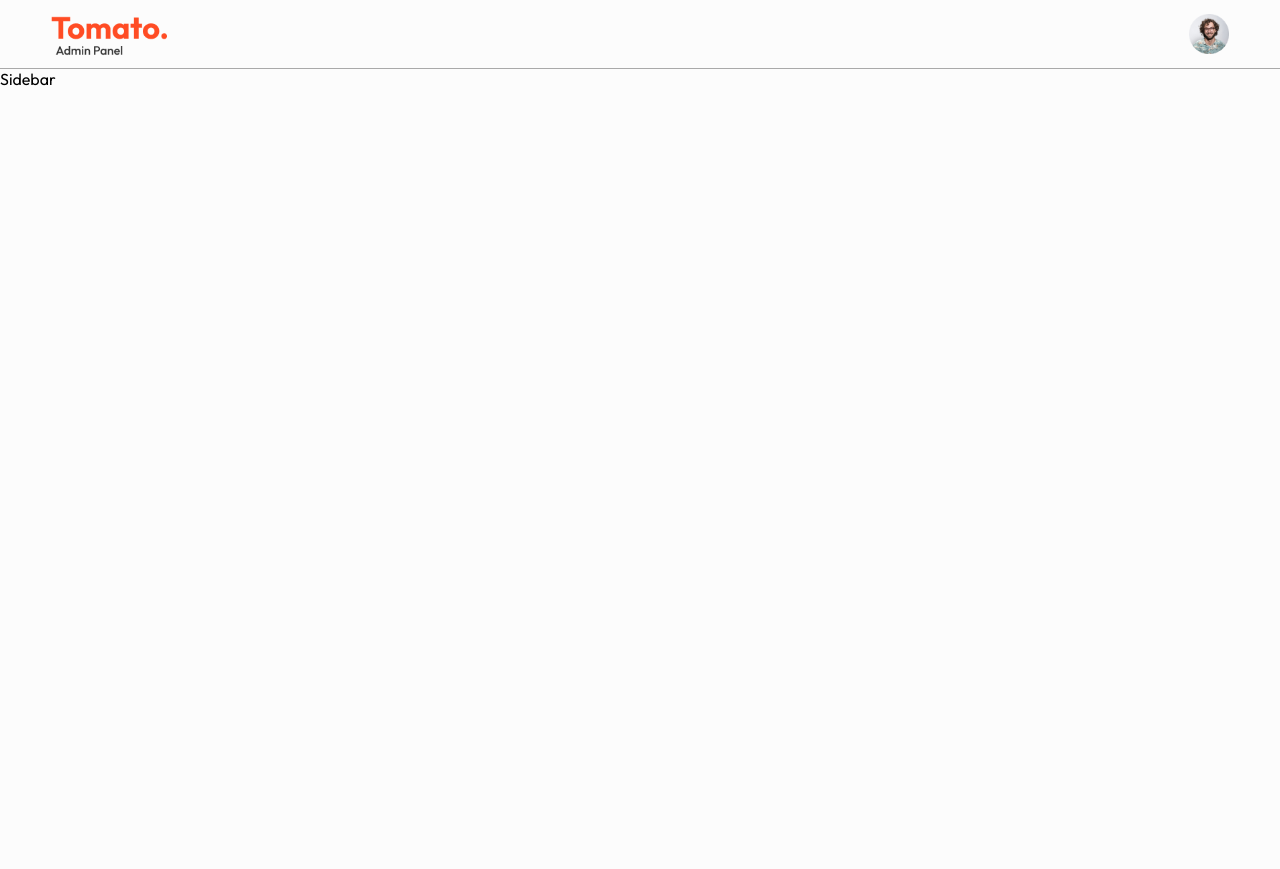
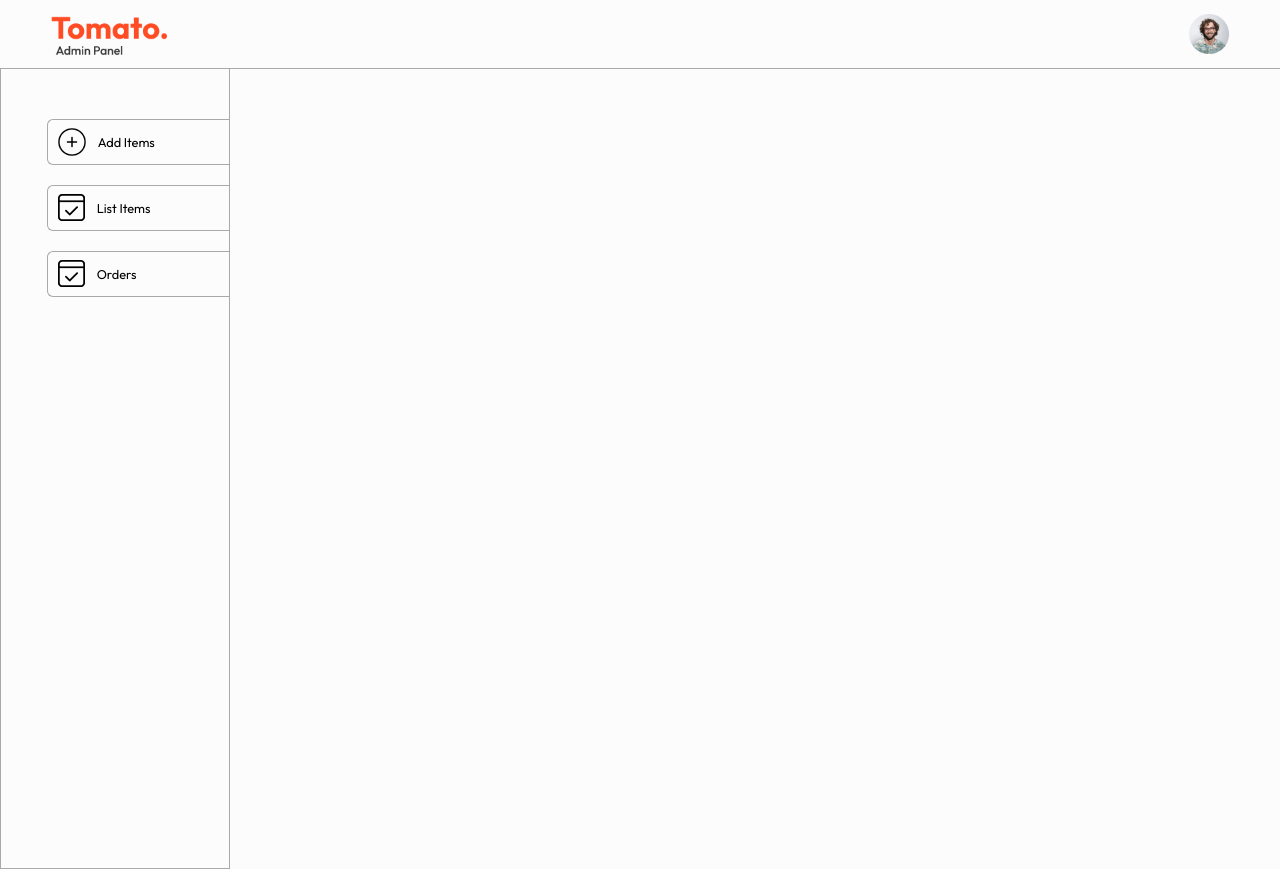
Before and after one commit to jahongirnurmamatov/food-delivery, a React (Vite) app in the folder admin/: page / in a window 1280 px wide. Before the commit the page ends 800 px from the top, so only its background shows below. Built offline with nearby package versions, Linux system fonts and the light colour scheme.

Commit message:
admin sidebar ui

```diff
--- a/admin/src/components/Sidebar/Sidebar.css
+++ b/admin/src/components/Sidebar/Sidebar.css
@@ -0,0 +1,29 @@
+.sidebar{
+    width: 18%;
+    min-height: 100vh;
+    border: 1.5px solid #a9a9a9;
+    border-top: 0;
+    font-size: max(1vw, 10px);
+}
+.sidebar-options{
+    padding-top: 50px;
+    padding-left: 20%;
+    display: flex;
+    flex-direction: column;
+    gap: 20px;
+}
+.sidebar-option{
+    display: flex;
+    align-items: center;
+    gap: 12px;
+    border: 1px solid #a9a9a9;
+    border-right: 0;
+    padding: 8px 10px;
+    cursor: pointer;
+    border-radius: 6px 0px 0px 6px;
+}
+@media (max-width:900px){
+    .sidebar-option p{
+        display: none;
+    }
+}
--- a/admin/src/components/Sidebar/Sidebar.jsx
+++ b/admin/src/components/Sidebar/Sidebar.jsx
@@ -1,8 +1,24 @@
+import { assets } from '../../assets/assets'
 import './Sidebar.css'
 
 function Sidebar() {
   return (
-    <div>Sidebar</div>
+    <div className='sidebar'>
+        <div className="sidebar-options">
+            <div className="sidebar-option">
+                <img src={assets.add_icon} alt="" />
+                <p>Add Items</p>
+            </div>
+            <div className="sidebar-option">
+                <img src={assets.order_icon} alt="" />
+                <p>List Items</p>
+            </div>
+            <div className="sidebar-option">
+                <img src={assets.order_icon} alt="" />
+                <p>Orders</p>
+            </div>
+        </div>
+    </div>
   )
 }
 
```
